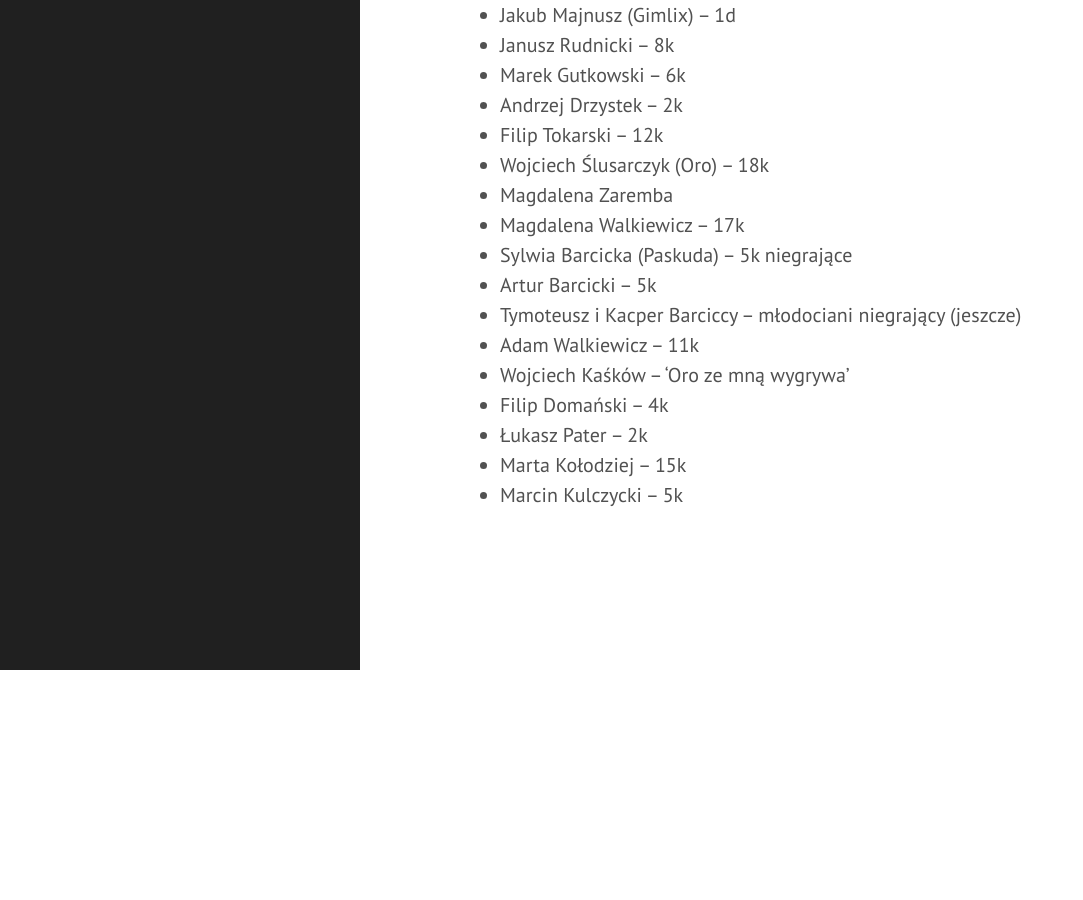
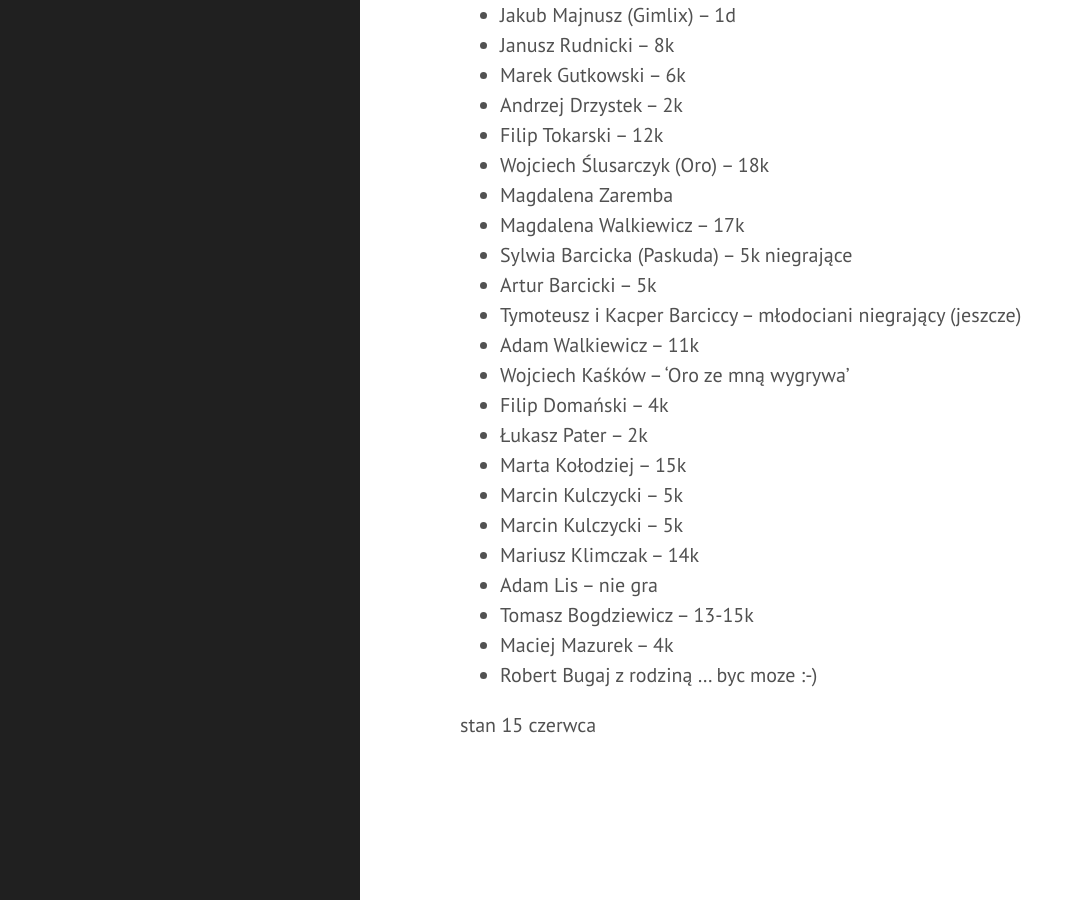
Before and after one commit to tasuki/lsg, a Jekyll site: the page built from zarejestrowani.md, in a window 1280 px wide and 900 px high, scrolled down 1168 px. Shown: the whole window, without its empty margins (0-1083 px from the left). Built offline with Jekyll 4.4.1, drawn with Linux system fonts in a browser that asks for light colours; before the commit the page ends 1838 px from its top, so only the background shows below that.

Commit message:
Zarejestrowani

```diff
--- a/zarejestrowani.md
+++ b/zarejestrowani.md
@@ -55,3 +55,11 @@ Zarejestrowani uczestnicy (wg daty zapisu, no ew. siły):
 - Łukasz Pater -- 2k
 - Marta Kołodziej -- 15k
 - Marcin Kulczycki -- 5k
+- Marcin Kulczycki -- 5k
+- Mariusz Klimczak -- 14k
+- Adam Lis -- nie gra
+- Tomasz Bogdziewicz -- 13-15k
+- Maciej Mazurek -- 4k
+- Robert Bugaj z rodziną ... byc moze :-)
+
+stan 15 czerwca
```
